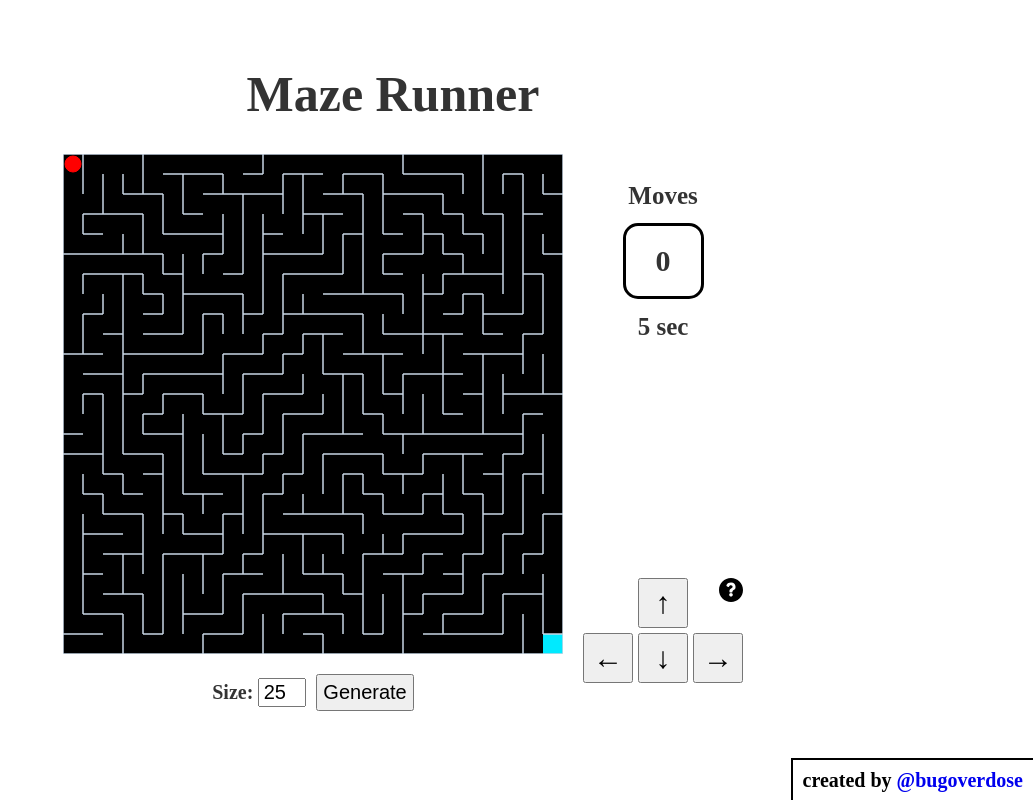
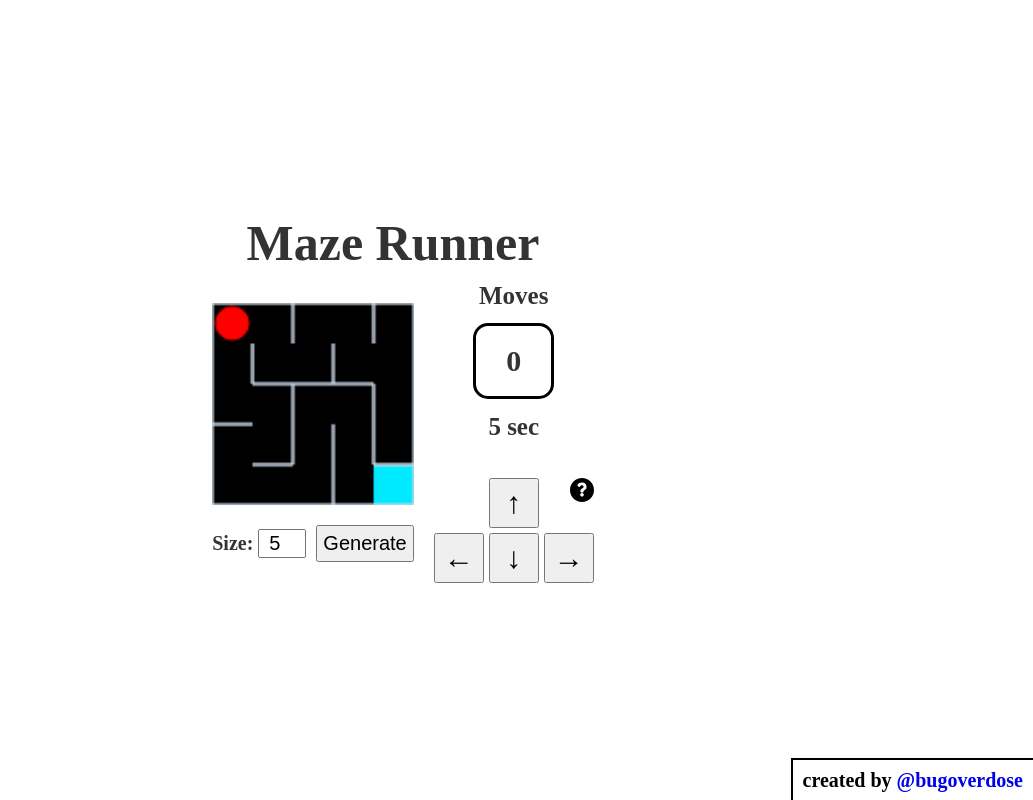
Before and after one commit to bugoverdose/maze-runner, a React (Create React App) app: page / in a window 1280 px wide. Shown: the whole page, without its empty margins (247-1280 px from the left). Built offline with nearby package versions, Linux system fonts and the light colour scheme.

Commit message:
refactor(styles): separate reset and default styles

```diff
--- a/public/index.html
+++ b/public/index.html
@@ -7,36 +7,13 @@
     <meta name="theme-color" content="#000000" />
     <meta
       name="description"
-      content="simple game web site created using ReactJS and TypeScript"
+      content="escape from a maze that is randomly generated with a BFS algorithm"
     />
     <link rel="apple-touch-icon" href="%PUBLIC_URL%/maze-logo.png" />
-    <!--
-      manifest.json provides metadata used when your web app is installed on a
-      user's mobile device or desktop. See https://developers.google.com/web/fundamentals/web-app-manifest/
-    -->
     <link rel="manifest" href="%PUBLIC_URL%/manifest.json" />
-    <!--
-      Notice the use of %PUBLIC_URL% in the tags above.
-      It will be replaced with the URL of the `public` folder during the build.
-      Only files inside the `public` folder can be referenced from the HTML.
-
-      Unlike "/favicon.ico" or "favicon.ico", "%PUBLIC_URL%/favicon.ico" will
-      work correctly both with client-side routing and a non-root public URL.
-      Learn how to configure a non-root public URL by running `npm run build`.
-    -->
     <title>Maze Runner</title>
   </head>
   <body>
     <div id="root"></div>
-    <!--
-      This HTML file is a template.
-      If you open it directly in the browser, you will see an empty page.
-
-      You can add webfonts, meta tags, or analytics to this file.
-      The build step will place the bundled scripts into the <body> tag.
-
-      To begin the development, run `npm start` or `yarn start`.
-      To create a production bundle, use `npm run build` or `yarn build`.
-    -->
   </body>
 </html>
--- a/src/App.tsx
+++ b/src/App.tsx
@@ -1,10 +1,12 @@
 import React from "react";
 import { GlobalStyle } from "./styles/global";
 import MazeRunner from "./components/MazeRunner";
+import { ResetStyle } from "./styles/reset";
 
 const App = () => {
   return (
     <>
+      <ResetStyle />
       <GlobalStyle />
       <MazeRunner />
     </>
--- a/src/constants.ts
+++ b/src/constants.ts
@@ -23,7 +23,7 @@ export const RESPONSIVE_CELL_SIZE = () => {
   return 5;
 };
 
-export const INITIAL_MAZE_LEVEL = 25;
+export const INITIAL_MAZE_LEVEL = 5;
 
 export const GENERATE_NEW_MAZE = "Generate";
 export const MOVEMENT = "Moves";
--- a/src/styles/global.ts
+++ b/src/styles/global.ts
@@ -1,46 +1,8 @@
 import { createGlobalStyle } from "styled-components";
 
 export const GlobalStyle = createGlobalStyle`
-html, body, div, span, applet, object, iframe,
-h1, h2, h3, h4, h5, h6, p, blockquote, pre,
-a, abbr, acronym, address, big, cite, code,
-del, dfn, em, img, ins, kbd, q, s, samp,
-small, strike, strong, sub, sup, tt, var,
-b, u, i, center,
-dl, dt, dd, ol, ul, li,
-fieldset, form, label, legend,
-table, caption, tbody, tfoot, thead, tr, th, td,
-article, aside, canvas, details, embed,
-figure, figcaption, footer, header, hgroup,
-menu, nav, output, ruby, section, summary,
-time, mark, audio, video {
-  margin: 0;
-  padding: 0;
-  border: 0;
-  font-size: 100%;
-  font: inherit;
-  vertical-align: baseline;
-}
-article, aside, details, figcaption, figure,
-footer, header, hgroup, menu, nav, section {
-  display: block;
-}
-body {
-  line-height: 1;
-}
-ol, ul {
-  list-style: none;
-}
-blockquote, q {
-  quotes: none;
-}
-blockquote:before, blockquote:after,
-q:before, q:after {
-  content: '';
-  content: none;
-}
-table {
-  border-collapse: collapse;
-  border-spacing: 0;
-}
+  body {
+    width: 100vw;
+    height: 100vh;
+  }
 `;
--- /dev/null
+++ b/src/styles/reset.ts
@@ -0,0 +1,46 @@
+import { createGlobalStyle } from "styled-components";
+
+export const ResetStyle = createGlobalStyle`
+  html, body, div, span, applet, object, iframe,
+  h1, h2, h3, h4, h5, h6, p, blockquote, pre,
+  a, abbr, acronym, address, big, cite, code,
+  del, dfn, em, img, ins, kbd, q, s, samp,
+  small, strike, strong, sub, sup, tt, var,
+  b, u, i, center,
+  dl, dt, dd, ol, ul, li,
+  fieldset, form, label, legend,
+  table, caption, tbody, tfoot, thead, tr, th, td,
+  article, aside, canvas, details, embed,
+  figure, figcaption, footer, header, hgroup,
+  menu, nav, output, ruby, section, summary,
+  time, mark, audio, video {
+    margin: 0;
+    padding: 0;
+    border: 0;
+    font-size: 100%;
+    font: inherit;
+    vertical-align: baseline;
+  }
+  article, aside, details, figcaption, figure,
+  footer, header, hgroup, menu, nav, section {
+    display: block;
+  }
+  body {
+    line-height: 1;
+  }
+  ol, ul {
+    list-style: none;
+  }
+  blockquote, q {
+    quotes: none;
+  }
+  blockquote:before, blockquote:after,
+  q:before, q:after {
+    content: '';
+    content: none;
+  }
+  table {
+    border-collapse: collapse;
+    border-spacing: 0;
+  }
+`;
```
Also changed, not shown: 1 other file (tests, documents, lock files or other folders).
